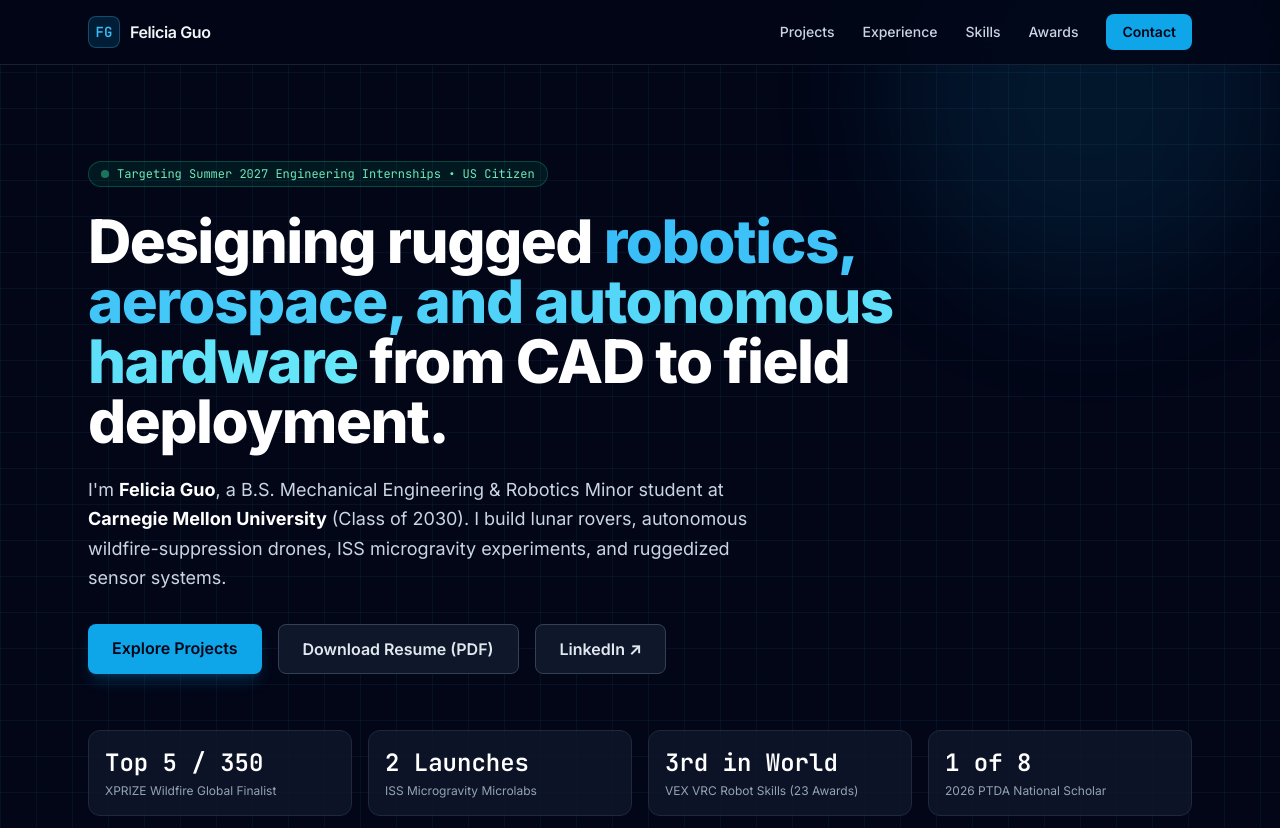
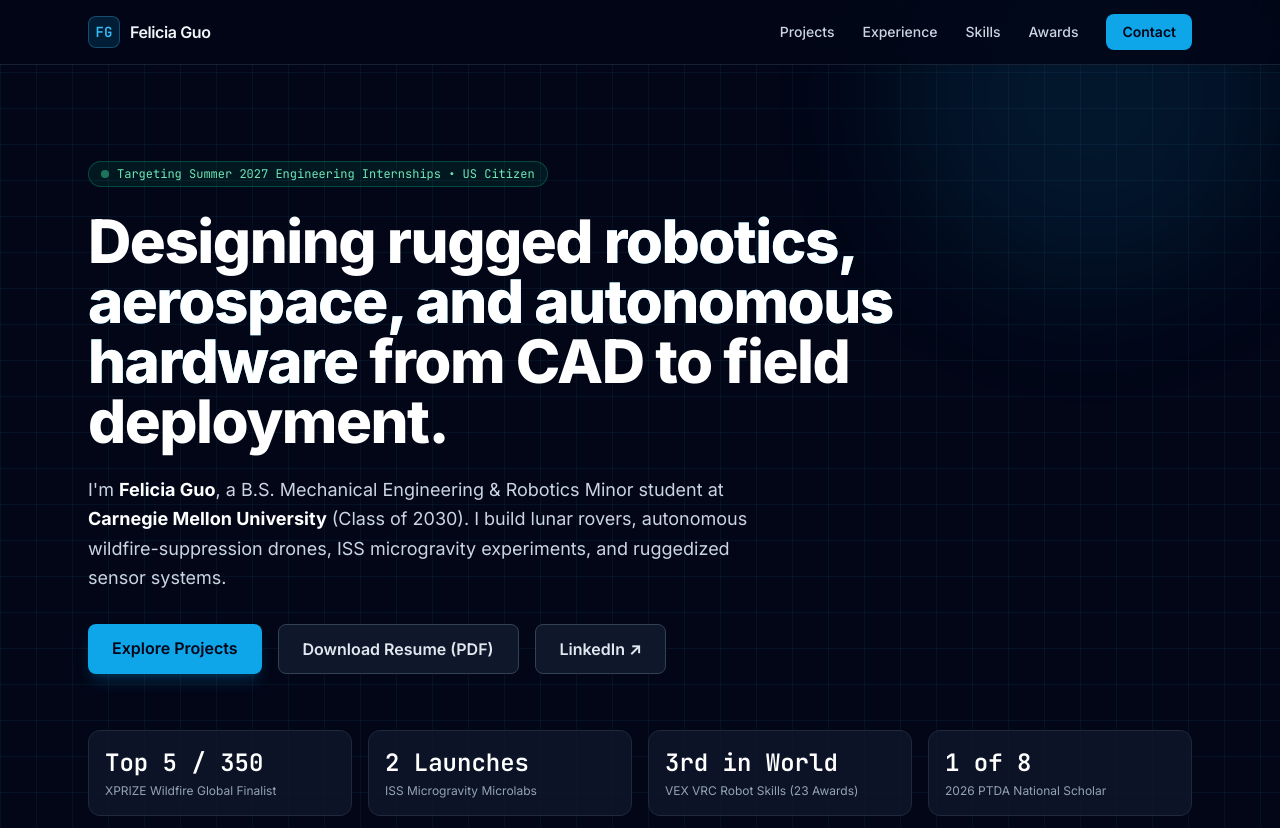
Before and after one commit to felicia-guo/felicia-guo.github.io, a plain HTML site: page index.html in a window 1280 px wide. Shown: the top 828 px of the page. Drawn offline with nearby package versions, Linux system fonts and the light colour scheme.

Commit message:
Update index.html

```diff
--- a/index.html
+++ b/index.html
@@ -78,7 +78,7 @@
         Targeting Summer 2027 Engineering Internships • US Citizen
       </div>
       <h1 class="text-4xl sm:text-5xl md:text-6xl font-extrabold tracking-tight text-white max-w-4xl leading-tight">
-        Designing rugged <span class="text-transparent bg-clip-text bg-gradient-to-r from-sky-400 to-cyan-300">robotics, aerospace, and autonomous hardware</span> from CAD to field deployment.
+        Designing rugged <span class="bg-clip-text bg-gradient-to-r from-sky-400 to-cyan-300">robotics, aerospace, and autonomous hardware</span> from CAD to field deployment.
       </h1>
       <p class="mt-6 text-lg text-slate-300 max-w-2xl leading-relaxed">
         I'm <strong class="text-white">Felicia Guo</strong>, a B.S. Mechanical Engineering &amp; Robotics Minor student at <strong class="text-white">Carnegie Mellon University</strong> (Class of 2030). I build lunar rovers, autonomous wildfire-suppression drones, ISS microgravity experiments, and ruggedized sensor systems.
```
